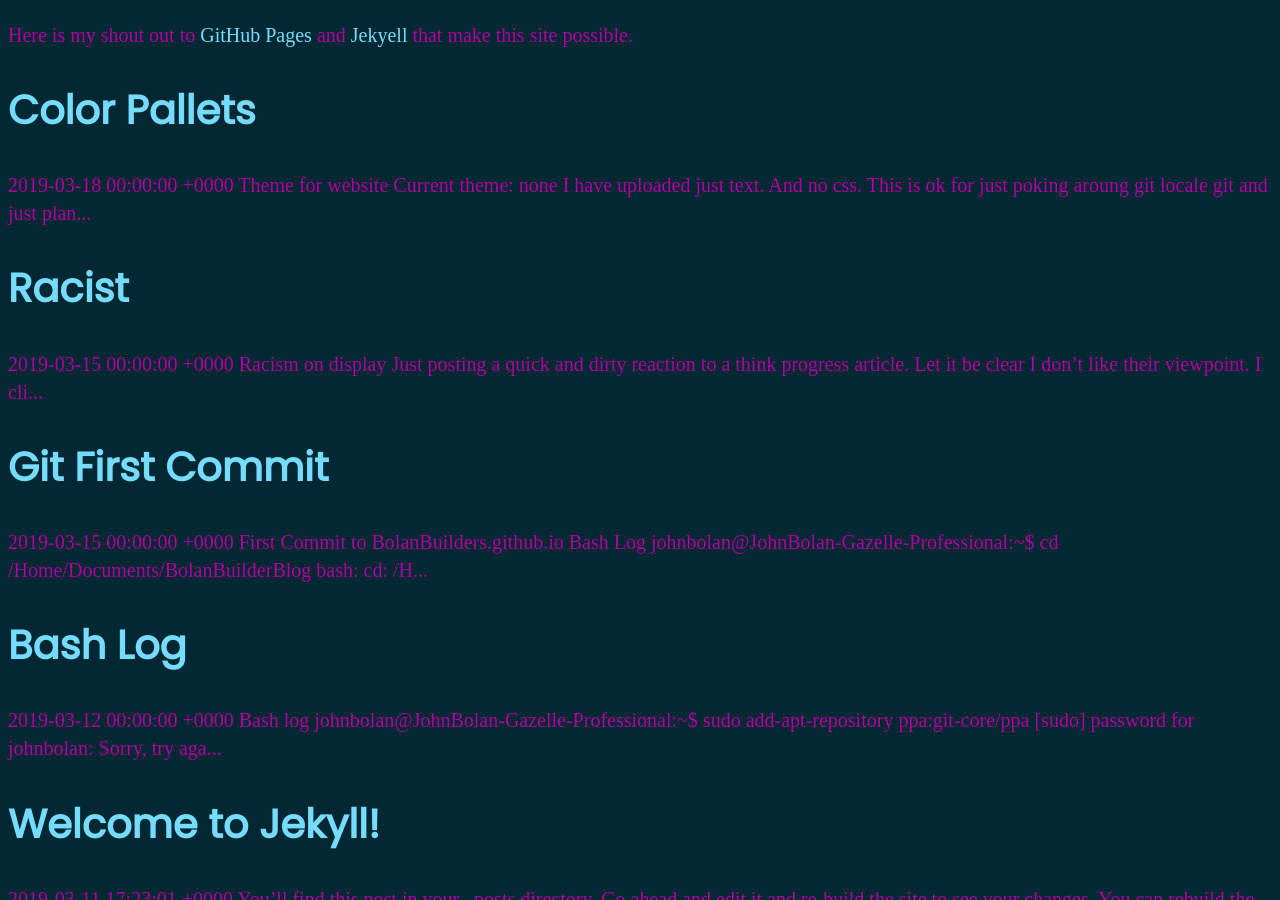
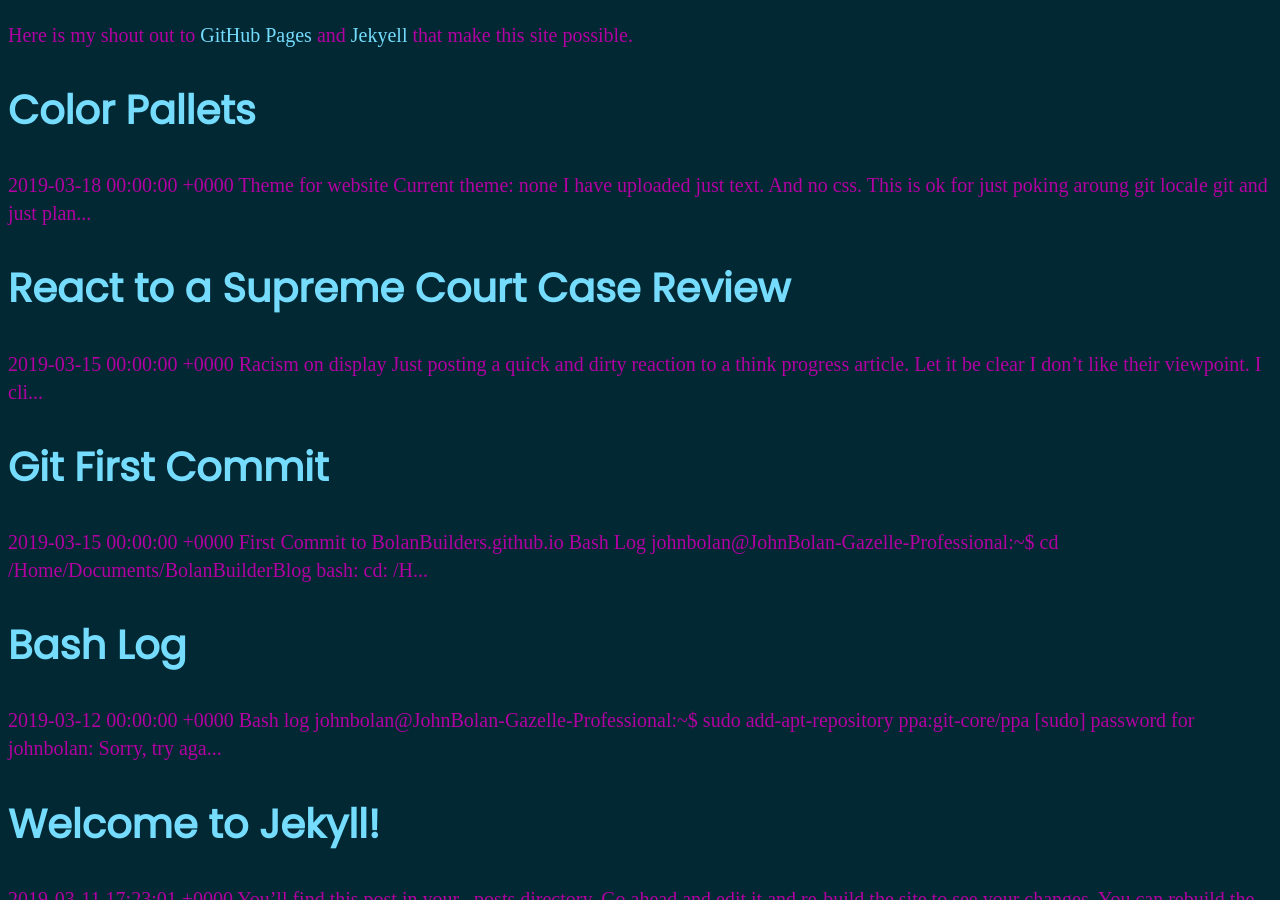
Before and after one commit to BolanBuilders/BolanBuilders.github.io, a Jekyll site: the page built from index.md, in a window 1280 px wide and 900 px high, scrolled down 430 px. Built offline with Jekyll 4.4.1, drawn with Linux system fonts in a browser that asks for light colours.

Commit message:
Change title
Not appropriate title , nor descriptive

```diff
--- a/_posts/2019-03-15-IHaveFeelings.md
+++ b/_posts/2019-03-15-IHaveFeelings.md
@@ -1,5 +1,5 @@
 ---
-title: Racist
+title: React to a Supreme Court Case Review
 layout: post
 published: true
 categories: reactions
```
